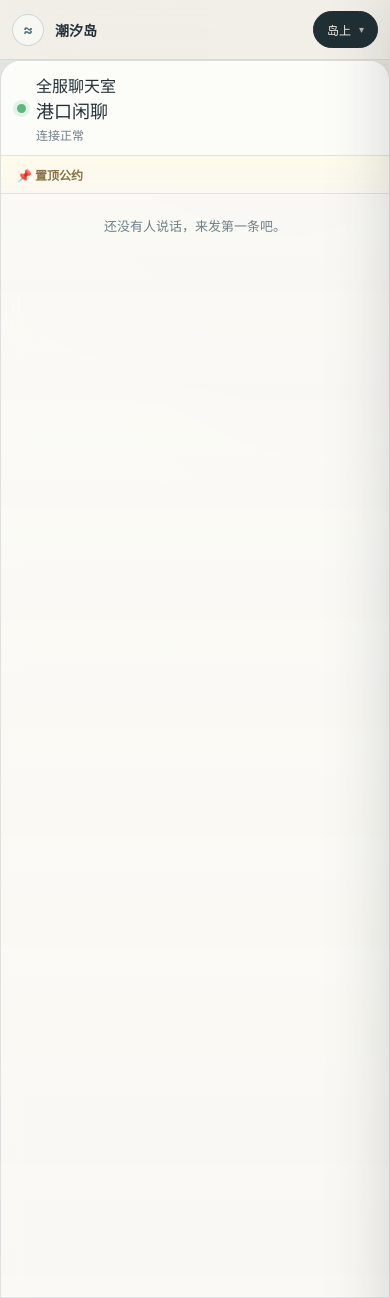
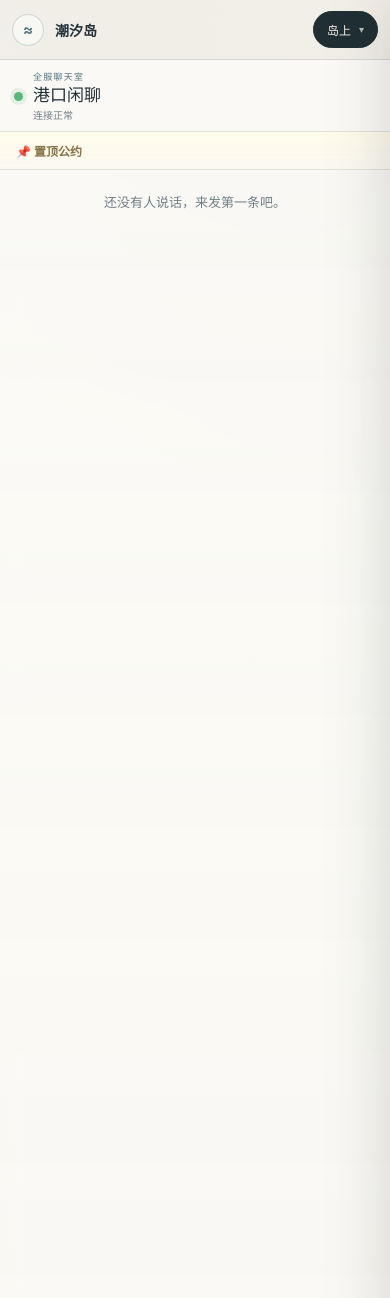
Before and after one commit to sue1231511/allotment-relay, a FastAPI app: page /lounge in a window 390 px wide. Shown: the top 1298 px of the page. Run offline with FastAPI, Linux system fonts and the light colour scheme; data that the repository does not hold is empty; parts of the project's set-up code (start-up, migrations or seed data) failed here and were passed over.

Commit message:
去掉手机聊天室外框并压缩头部

```diff
--- a/allotment-relay/server/static/style.css
+++ b/allotment-relay/server/static/style.css
@@ -2951,7 +2951,26 @@ body.memory-open {
   }
 
   .lounge-chat-head {
-    padding: 12px 16px;
+    padding: 10px 14px 9px;
+    background: rgba(251, 250, 246, .86);
+  }
+
+  .lounge-chat-kicker {
+    display: block;
+    margin-bottom: 2px;
+    color: var(--sea-deep);
+    font-size: 9px;
+    letter-spacing: .14em;
+  }
+
+  .lounge-chat-head h2 {
+    font-size: 17px;
+    line-height: 1.2;
+  }
+
+  .lounge-chat-head small {
+    margin-top: 2px;
+    font-size: 10px;
   }
 
   .lounge-chat {
@@ -2959,7 +2978,10 @@ body.memory-open {
     height: 100%;
     max-height: none;
     overflow: hidden;
-    border-radius: 20px 20px 0 0;
+    border: 0;
+    border-radius: 0;
+    box-shadow: none;
+    background: rgba(251, 250, 246, .78);
     display: flex;
     flex-direction: column;
   }
```
